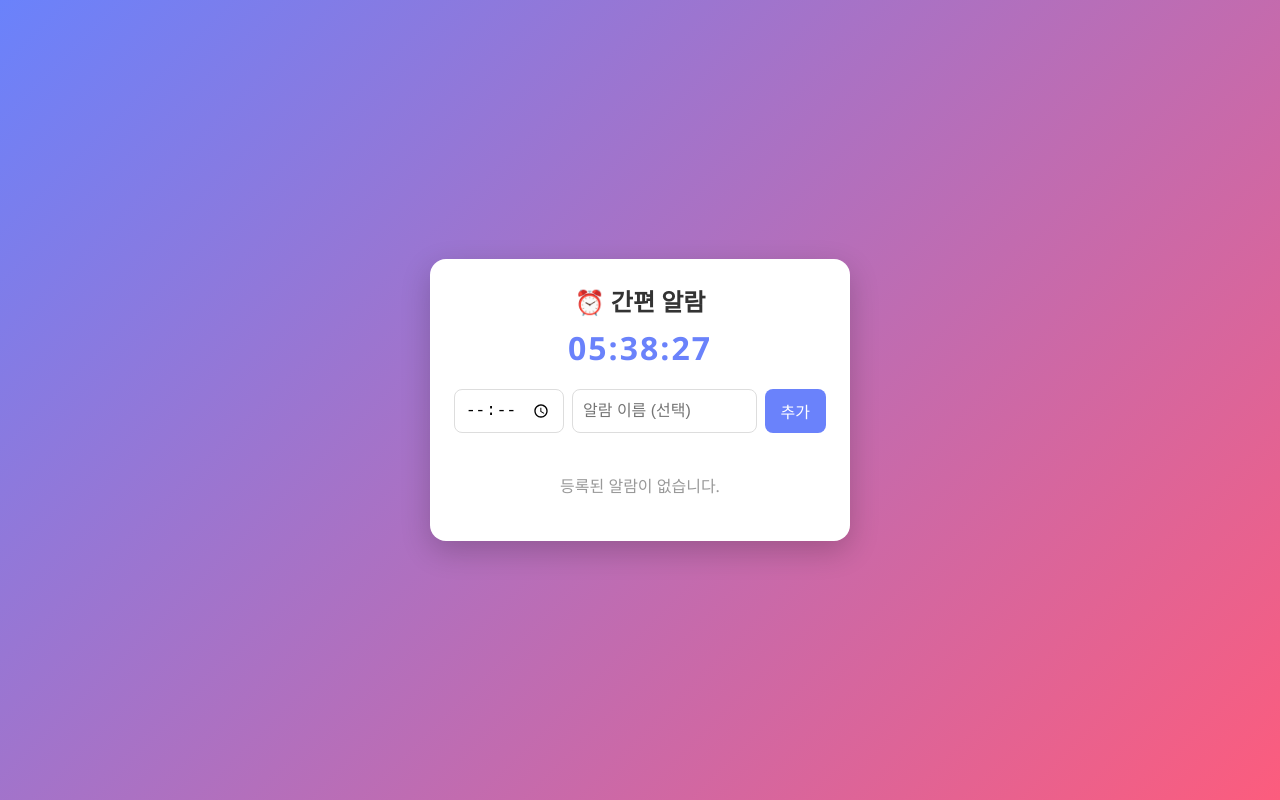
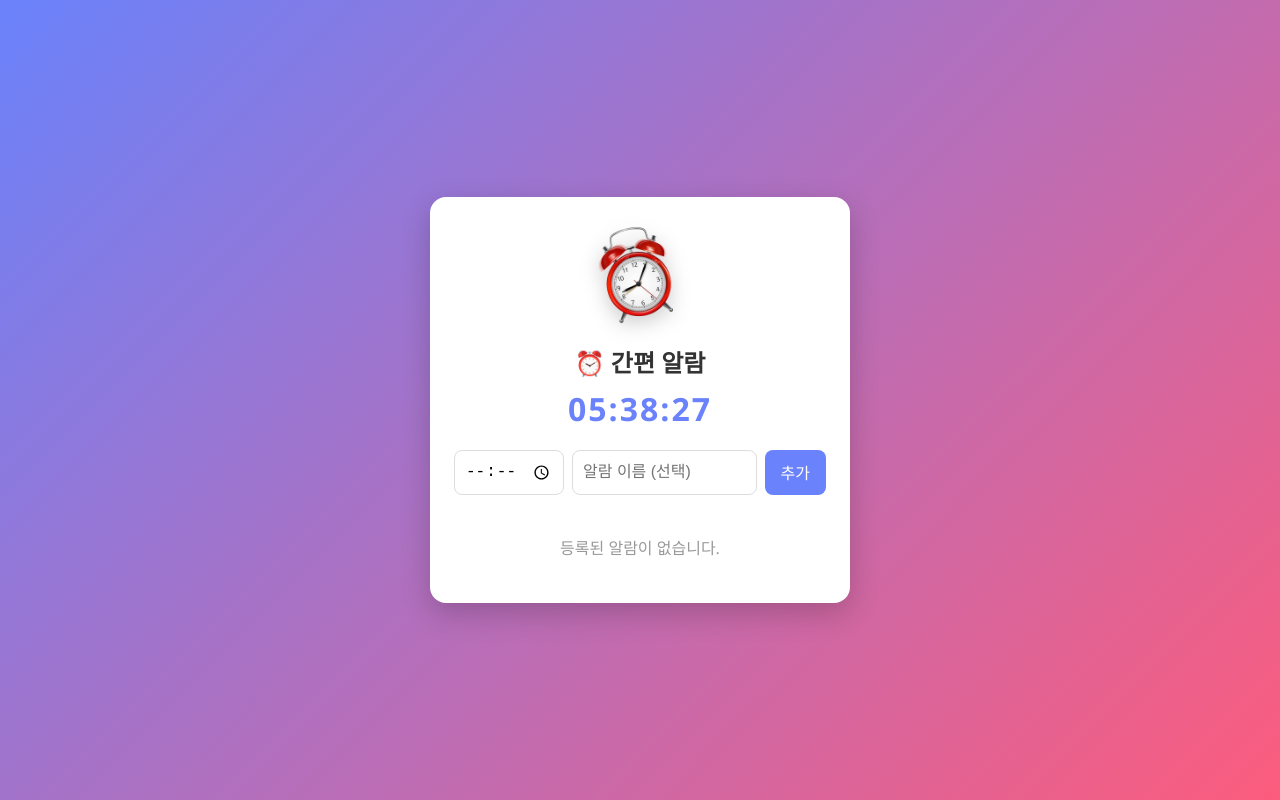
Before and after one commit to ayvoiiql/0722_alarm, a plain HTML site: page index.html in a window 1280 px wide. Drawn offline with Linux system fonts and the light colour scheme.

Commit message:
헤더에 시계 이미지 추가 및 github-upload 스킬 등록
Co-Authored-By: Claude Sonnet 5 <noreply@anthropic.com>

```diff
--- a/index.html
+++ b/index.html
@@ -9,6 +9,7 @@
 <body>
   <div class="app">
     <header>
+      <img src="images/clock.png" alt="알람 시계" class="header-image">
       <h1>⏰ 간편 알람</h1>
       <div class="clock" id="clock">00:00:00</div>
     </header>
--- a/style.css
+++ b/style.css
@@ -26,6 +26,14 @@ body {
 header {
   text-align: center;
   margin-bottom: 20px;
+}
+
+.header-image {
+  width: 110px;
+  height: 110px;
+  object-fit: contain;
+  margin-bottom: 8px;
+  filter: drop-shadow(0 6px 10px rgba(0, 0, 0, 0.2));
 }
 
 header h1 {
```
Also changed, not shown: images/clock.png (added), 2 other files.
